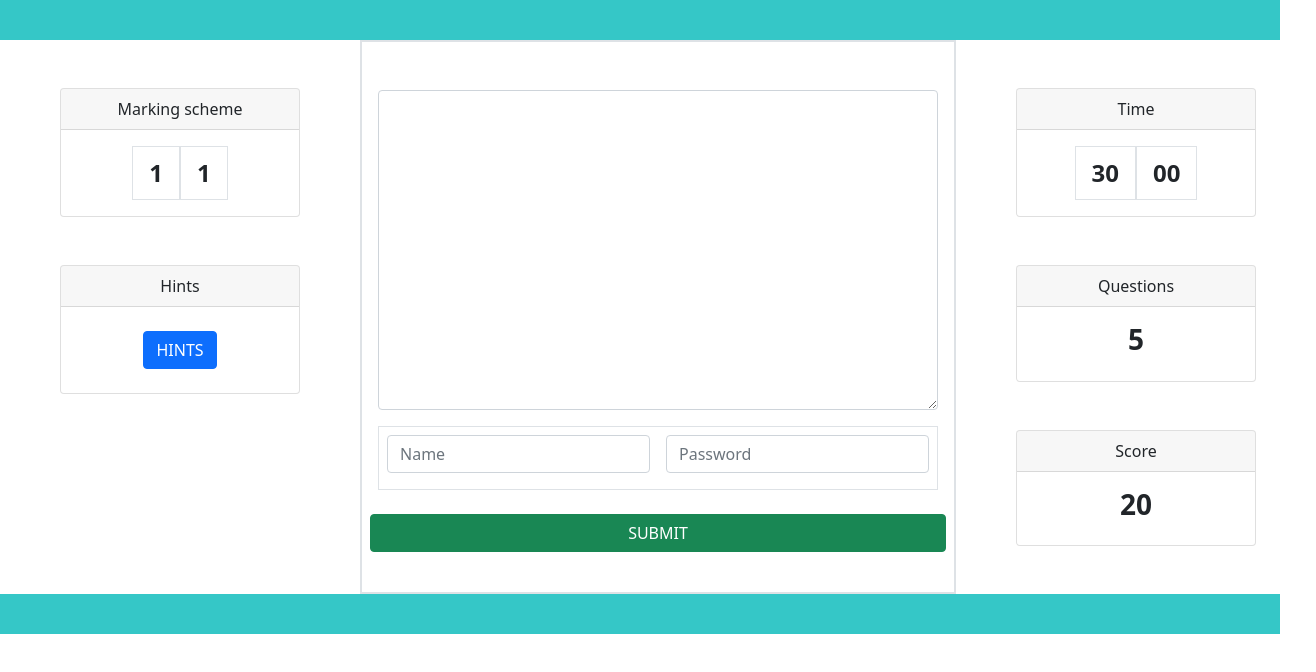
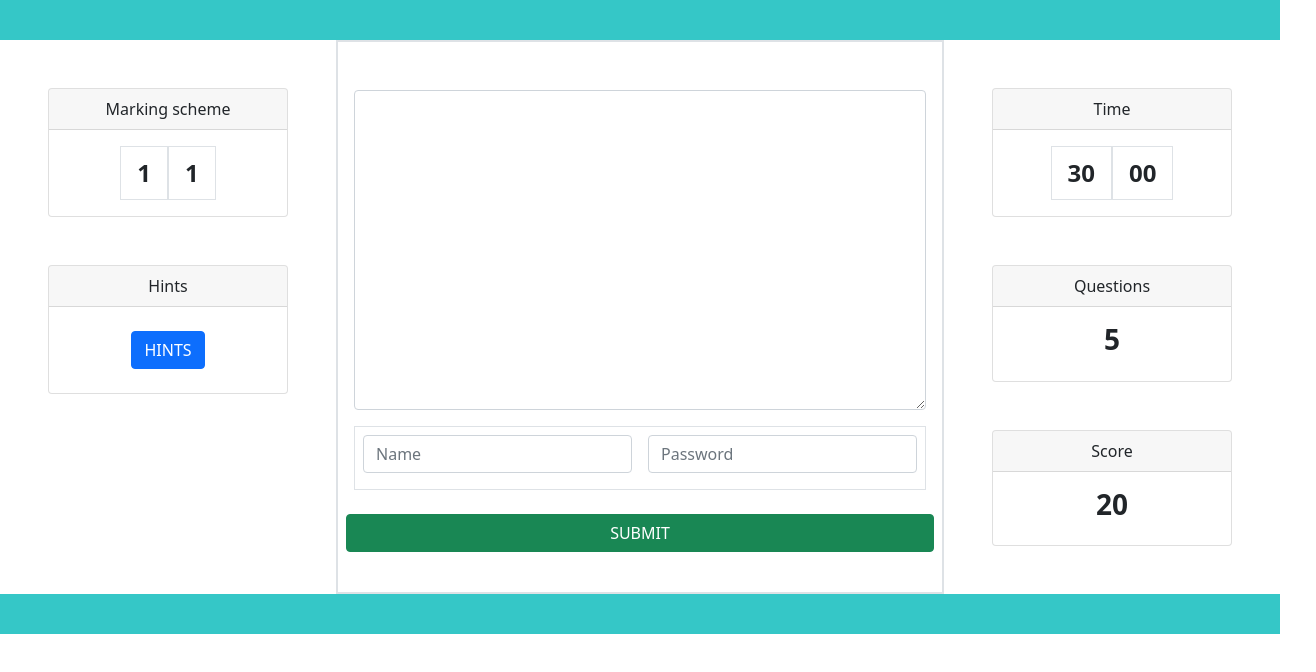
Before and after one commit to SayeedKhan21/task1, a plain HTML site: page index.html in a window 1280 px wide. Shown: the whole page, 1316 px wide, since content can reach past the window. Drawn offline with nearby package versions, Linux system fonts and the light colour scheme.

Commit message:
version-2
used container fluid instead of container to avoid/remove the uneccesssary margin

```diff
--- a/index.html
+++ b/index.html
@@ -14,11 +14,11 @@
 </head>
 
 <body style="margin: 0!important;  width: 100vw;">
-  <div class=" d-block"style="height: 5vh  ;width: 100vw;  background-color: rgb(53, 199, 199);"></div>
+  <div class=" d-block container-fluid"style="height: 5vh  ;width: 100vw;  background-color: rgb(53, 199, 199);"></div>
 
-  <div class=" mx-0" style="width: 100vw;">
-    <div class="d-flex d-flex-md-column bd-highlight   ">
-      <div class="container justify-content-center">
+  <div class=" mx-0 " style="width: 100vw;">
+    <div class="d-flex d-flex-sm-column  justify-content-center ">
+      <div class="cardsection1">
         <div class="card m-5  " style="width: 15rem;">
           <div class=" card-header text-center">Marking scheme</div>
 
@@ -36,7 +36,7 @@
       <div class=" flex-grow-1  border border-2 ">
 
         <div class="form-floating mx-3 mt-5 " >
-          <textarea class="form-control " style="height: 20rem; width: 35rem;"placeholder="Leave a comment here" id="floatingTextarea"></textarea>
+          <textarea class="form-control " style="height: 20rem; width:100%;"placeholder="Leave a comment here" id="floatingTextarea"></textarea>
           <label for="floatingTextarea"></label>
 
         </div>
@@ -56,7 +56,7 @@
 
       </div>
       </div>
-      <div class="container">
+      <div class="cardsecttion">
         <div class="card m-5  " style="width: 15rem;">
           <div class=" card-header text-center">Time</div>
 
@@ -77,7 +77,7 @@
     </div>
   </div>
 
-  <div style="height: 5vh  ;width: 100vw;  background-color: rgb(53, 199, 199);"></div>
+  <div class=" container-fluid" style="height: 5vh  ;width: 100vw;  background-color: rgb(53, 199, 199);"></div>
 
 </body>
 
```
